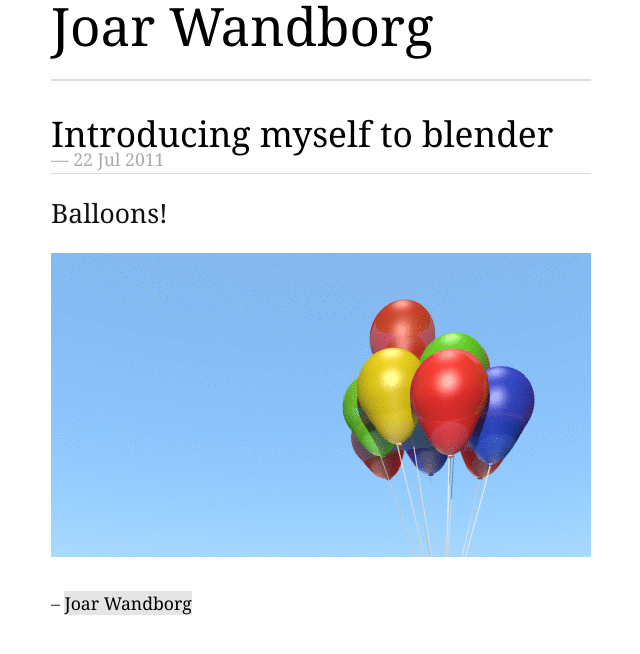
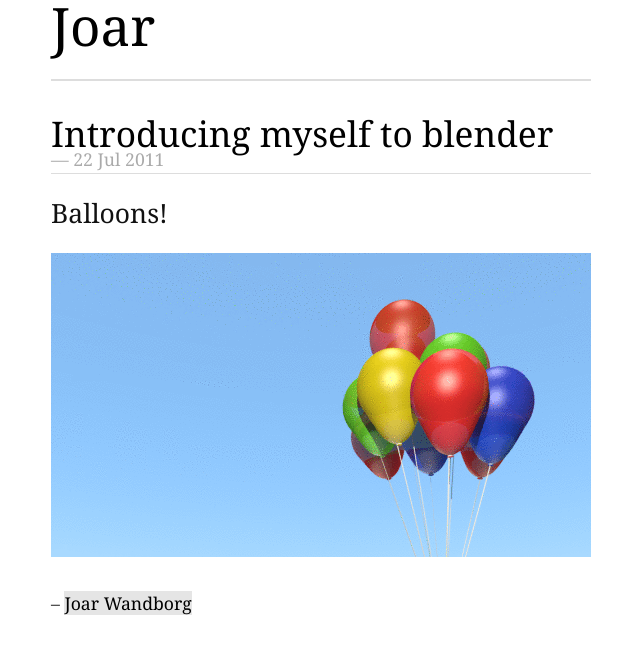
Before and after one commit to joar/jwandborg.github.com, a Jekyll site: the page built from _posts/2011-07-22-introducing-myself-to-blender.md, in a window 1280 px wide. Shown: the top 654 px of the page, without its empty margins (319-959 px from the left). Built offline with Jekyll 4.4.1, drawn with Linux system fonts in a browser that asks for light colours; nearby versions of some CDN libraries.

Commit message:
Changed default site header
Signed-off-by: Joar Wandborg <git@wandborg.com>

```diff
--- a/_layouts/default.html
+++ b/_layouts/default.html
@@ -22,7 +22,7 @@
     </header>
     {% else %}
     <header>
-      <h1><a href="/">Joar Wandborg</a></h1>
+      <h1><a href="/">Joar</a></h1>
     </header>
     {% endif %}
     <hr />
```
